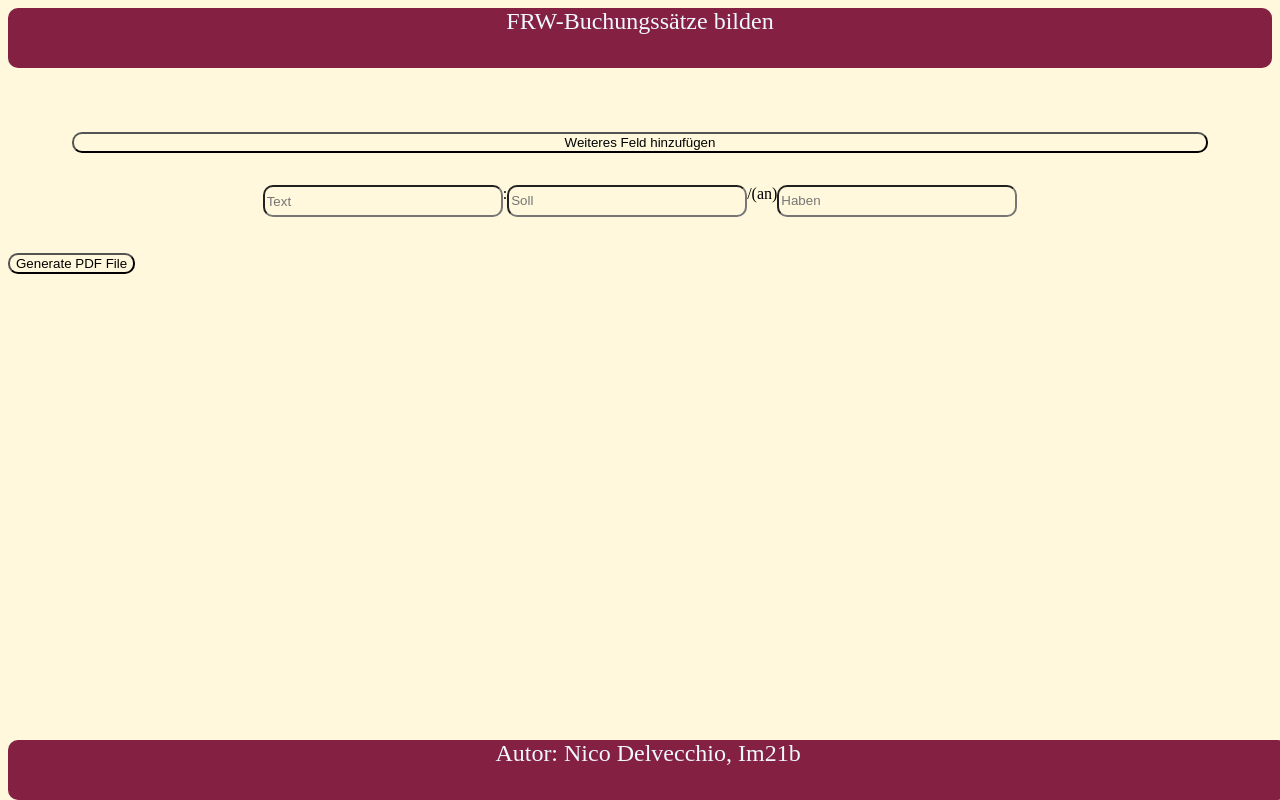
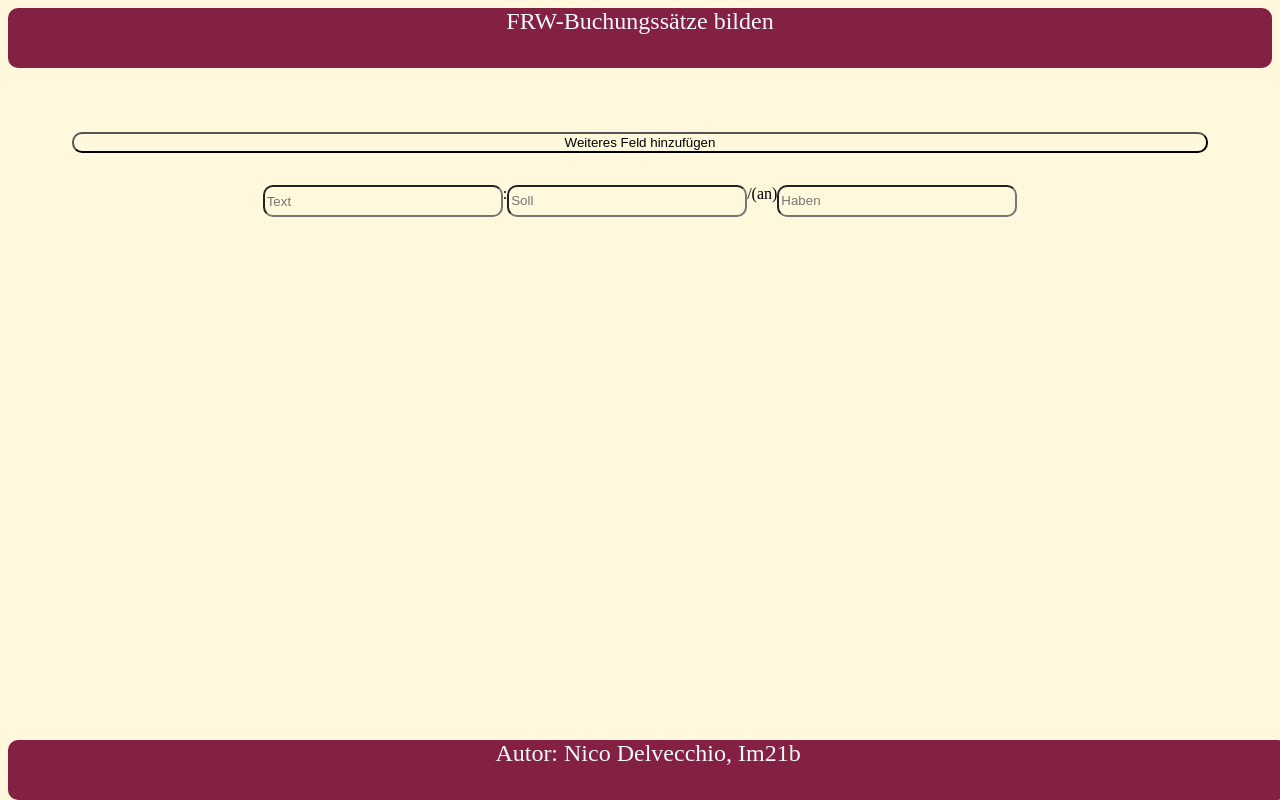
Before and after one commit to h0peRL/FRW-App, a plain HTML site: page frw/index.html in a window 1280 px wide. Drawn offline with Linux system fonts and the light colour scheme.

Commit message:
rm generate pdf file

```diff
--- a/frw/index.html
+++ b/frw/index.html
@@ -11,7 +11,6 @@
     <div id="app">
       <div id="inputfield"></div>
     </div>
-    <button onclick="generatePDF()">Generate PDF File</button>
     <footer>Autor: Nico Delvecchio, Im21b</footer>
     <script src="./js/app.js"></script>
   </body>
--- a/frw/js/app.js
+++ b/frw/js/app.js
@@ -184,4 +184,3 @@ const inputform = `
 
 const Page = document.getElementById("inputfield");
 Page.innerHTML = inputform;
-function generatePDF() {}
```
